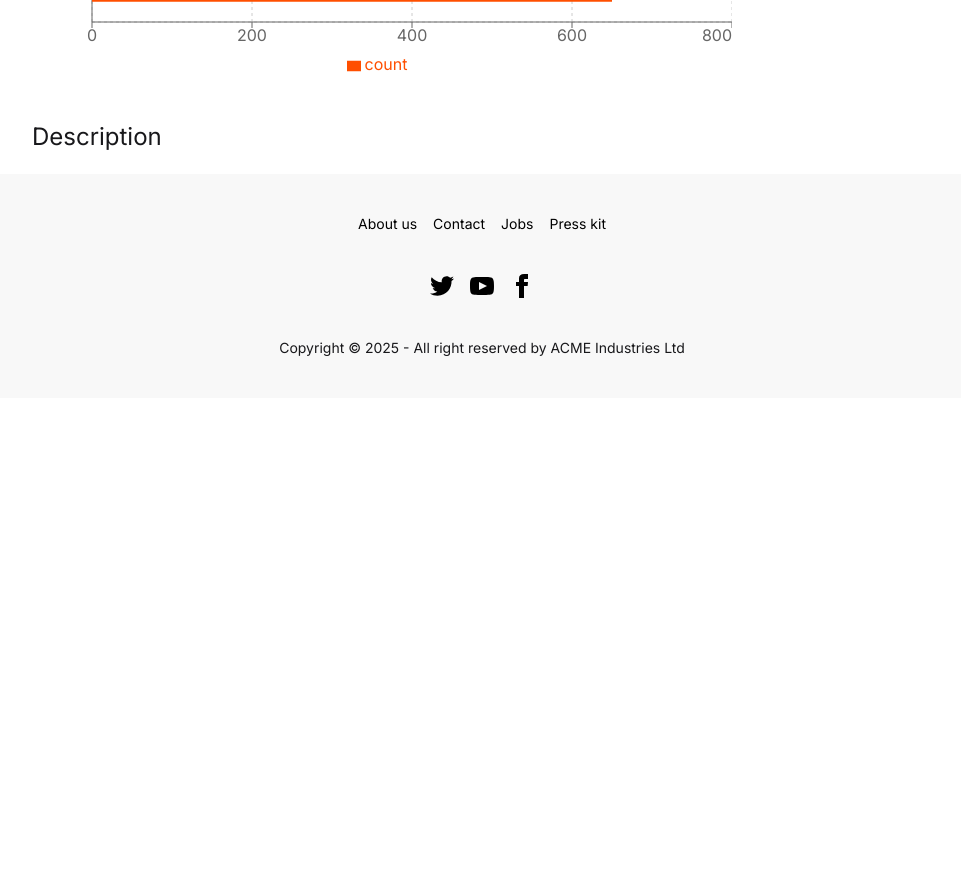
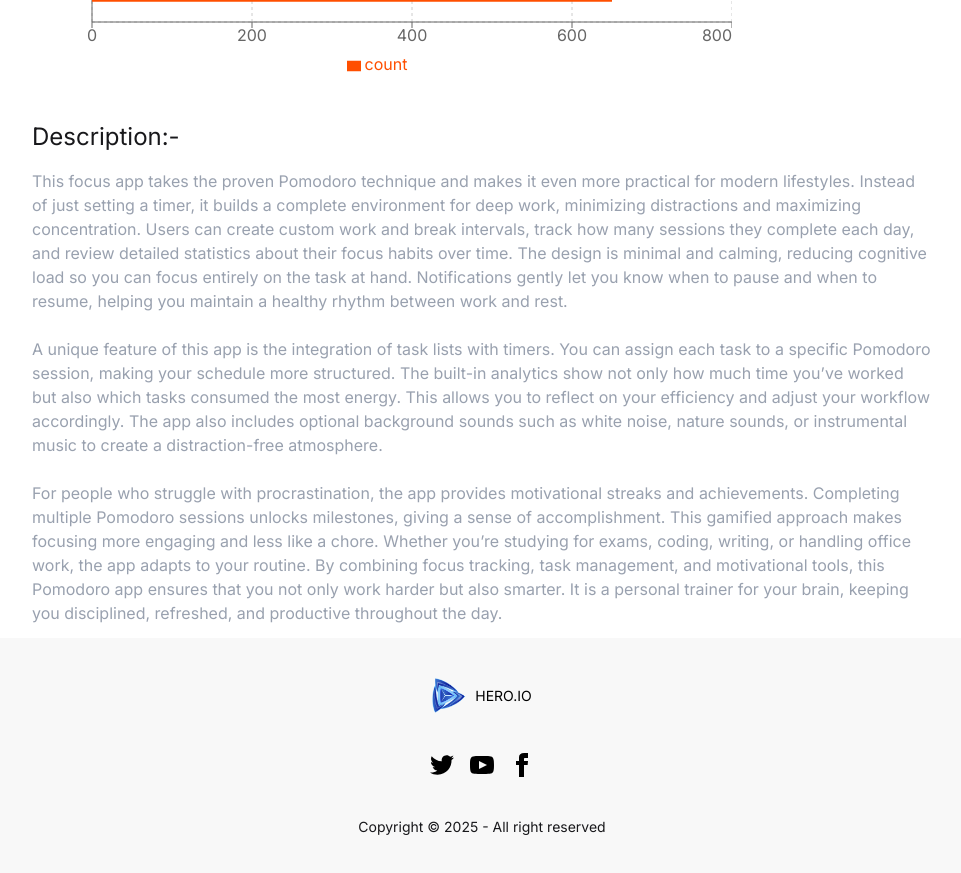
Before and after one commit to asik247/assaiment-08-hero-app, a React (Vite) app: page /detail/1 in a window 1280 px wide. Shown: the part 940-1813 px from the top of the page, without its empty margins (158-1119 px from the left). Before the commit the page ends 1338 px from the top, so only its background shows below. Built offline with nearby package versions, Linux system fonts and the light colour scheme.

Commit message:
Cheack and search show error message code added

```diff
--- a/src/Components/Footer.jsx
+++ b/src/Components/Footer.jsx
@@ -1,13 +1,15 @@
 import React from "react";
+// import heroImg from "../assets/hero.png";
+// import downloadImg from "../assets/icon-downloads.png";
+import logoImg from "../assets/logo.png";
 
 const Footer = () => {
   return (
   <footer className="footer footer-horizontal footer-center bg-base-200 text-base-content rounded p-10">
-  <nav className="grid grid-flow-col gap-4">
-    <a className="link link-hover">About us</a>
-    <a className="link link-hover">Contact</a>
-    <a className="link link-hover">Jobs</a>
-    <a className="link link-hover">Press kit</a>
+  <nav className="grid grid-flow-col gap-2">
+    <img className="w-[35px]" src={logoImg} alt="" />
+    <a className="link link-hover">HERO.IO</a>
+
   </nav>
   <nav>
     <div className="grid grid-flow-col gap-4">
@@ -47,7 +49,7 @@ const Footer = () => {
     </div>
   </nav>
   <aside>
-    <p>Copyright © {new Date().getFullYear()} - All right reserved by ACME Industries Ltd</p>
+    <p>Copyright © {new Date().getFullYear()} - All right reserved</p>
   </aside>
 </footer>
   );
--- a/src/Pages/AppNotFound.jsx
+++ b/src/Pages/AppNotFound.jsx
@@ -12,7 +12,8 @@ const AppNotFound = () => {
         Sorry, this app you’re looking for doesn’t exist.
       </p>
       <NavLink
-        to="/app"
+        to="/detail/1"
+        // aktu proble ase apps oo details bck koe aber detials a detai..... rat 156am....
         className="btn"
       >
         Back to Apps
--- a/src/Pages/Apps.jsx
+++ b/src/Pages/Apps.jsx
@@ -2,6 +2,7 @@ import React, { useState } from "react";
 import useProducts from "../Hooks/useProducts";
 import downloadImg from "../assets/icon-downloads.png";
 import ratingImg from "../assets/icon-ratings.png";
+import appErrorImg from "../assets/App-Error.png";
 import { NavLink } from "react-router";
 
 const Apps = () => {
@@ -67,7 +68,14 @@ const Apps = () => {
       {/* Product List */}
       {notFound ? (
         <div className="text-center text-gray-600 font-semibold text-3xl my-10">
-          No Apps Found
+          <img className="w-[200px] block mx-auto mb-3" src={appErrorImg} alt="" />
+         <h1> OPPS!! APP NOT FOUND</h1>
+         <p className="text-gray-400 my-4 text-[16px]">The App you are requesting is not found on our system. please try another apps</p>
+          <div className="flex justify-center my-5">
+        <NavLink to="/" className="btn font-bold text-lg text-center">
+          Go Back
+        </NavLink>
+      </div>
         </div>
       ) : (
         <div className="md:grid grid-cols-4 gap-5">
@@ -104,11 +112,11 @@ const Apps = () => {
         </div>
       )}
       {/* Show All Btn */}
-      <div className="flex justify-center my-5">
-        <NavLink to="/app" className="btn font-bold text-lg text-center">
-          Show All
+      {/* <div className="flex justify-center my-5">
+        <NavLink to="/" className="btn font-bold text-lg text-center">
+          Go Back
         </NavLink>
-      </div>
+      </div> */}
     </div>
   );
 };
--- a/src/Pages/Details.jsx
+++ b/src/Pages/Details.jsx
@@ -107,8 +107,14 @@ const Details = () => {
       </div>
 
       <div>
-        <h1 className="font-bold text-2xl my-4">Description</h1>
-        <p className="text-gray-400"></p>
+        <h1 className="font-bold text-2xl my-4">Description:-</h1>
+        <p className="text-gray-400 mb-2">
+            This focus app takes the proven Pomodoro technique and makes it even more practical for modern lifestyles. Instead of just setting a timer, it builds a complete environment for deep work, minimizing distractions and maximizing concentration. Users can create custom work and break intervals, track how many sessions they complete each day, and review detailed statistics about their focus habits over time. The design is minimal and calming, reducing cognitive load so you can focus entirely on the task at hand. Notifications gently let you know when to pause and when to resume, helping you maintain a healthy rhythm between work and rest. <br /><br />
+
+A unique feature of this app is the integration of task lists with timers. You can assign each task to a specific Pomodoro session, making your schedule more structured. The built-in analytics show not only how much time you’ve worked but also which tasks consumed the most energy. This allows you to reflect on your efficiency and adjust your workflow accordingly. The app also includes optional background sounds such as white noise, nature sounds, or instrumental music to create a distraction-free atmosphere. <br /><br />
+
+For people who struggle with procrastination, the app provides motivational streaks and achievements. Completing multiple Pomodoro sessions unlocks milestones, giving a sense of accomplishment. This gamified approach makes focusing more engaging and less like a chore. Whether you’re studying for exams, coding, writing, or handling office work, the app adapts to your routine. By combining focus tracking, task management, and motivational tools, this Pomodoro app ensures that you not only work harder but also smarter. It is a personal trainer for your brain, keeping you disciplined, refreshed, and productive throughout the day.
+        </p>
       </div>
     </div>
   );
--- a/src/Pages/Home.jsx
+++ b/src/Pages/Home.jsx
@@ -59,17 +59,17 @@ const Home = () => {
             </h1>
 
             <div className="md:flex justify-center items-center gap-10">
-              <div className=" px-6 py-4 text-center rounded-lg">
+              <div className=" px-6 py-4 text-center rounded-lg border transition-transform duration-300 hover:scale-105 bg-gray-600 md:mb-0 mb-5">
                 <p>Total Downloads</p>
                 <h2 className="md:text-2xl text-lg font-bold">29.6M</h2>
                 <p>21% more than last month</p>
               </div>
-              <div className=" px-6 py-4 text-center rounded-lg">
+              <div className=" px-6 py-4 text-center rounded-lg border transition-transform duration-300 hover:scale-105 bg-[#550A66] md:mb-0 mb-5">
                 <p>Total Reviews</p>
                 <h2 className="md:text-2xl text-lg font-bold">906K</h2>
                 <p>46% more than last month</p>
               </div>
-              <div className=" px-6 py-4 text-center rounded-lg">
+              <div className=" px-6 py-4 text-center rounded-lg border transition-transform duration-300 hover:scale-105 bg-[#969FB0] md:mb-0 mb-5">
                 <p>Active Apps</p>
                 <h2 className="md:text-2xl text-lg font-bold">132+</h2>
                 <p>31 more will Launch</p>
--- a/src/Routing/Rout.jsx
+++ b/src/Routing/Rout.jsx
@@ -36,7 +36,15 @@ export const router = createBrowserRouter([
             },
             {
                 path:'/detail/:id',
-                element:<Details></Details>
+                children:[
+                    {
+                        index:true,
+                        element:<Details></Details>
+                    },{
+                        path:'*',
+                        element:<AppNotFound></AppNotFound>
+                    }
+                ]
             },
             {
                 path:'*',
```
